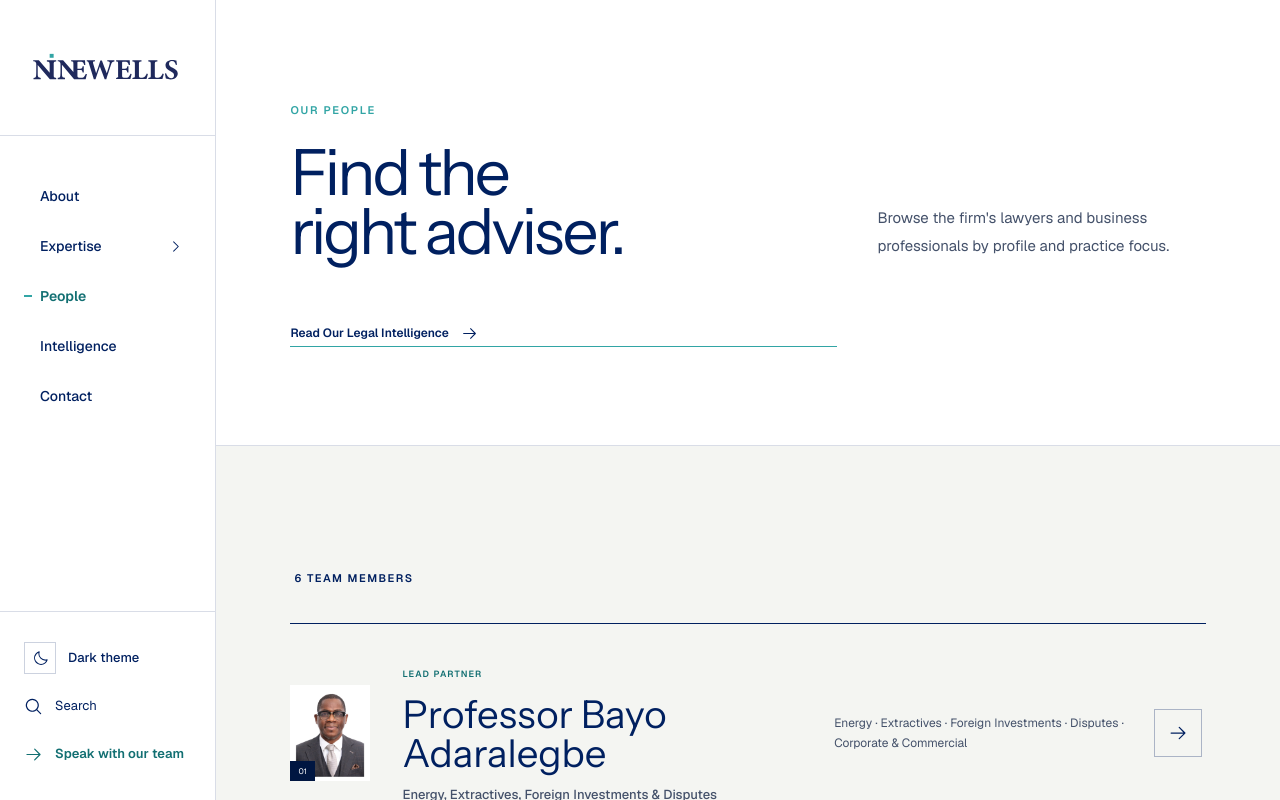
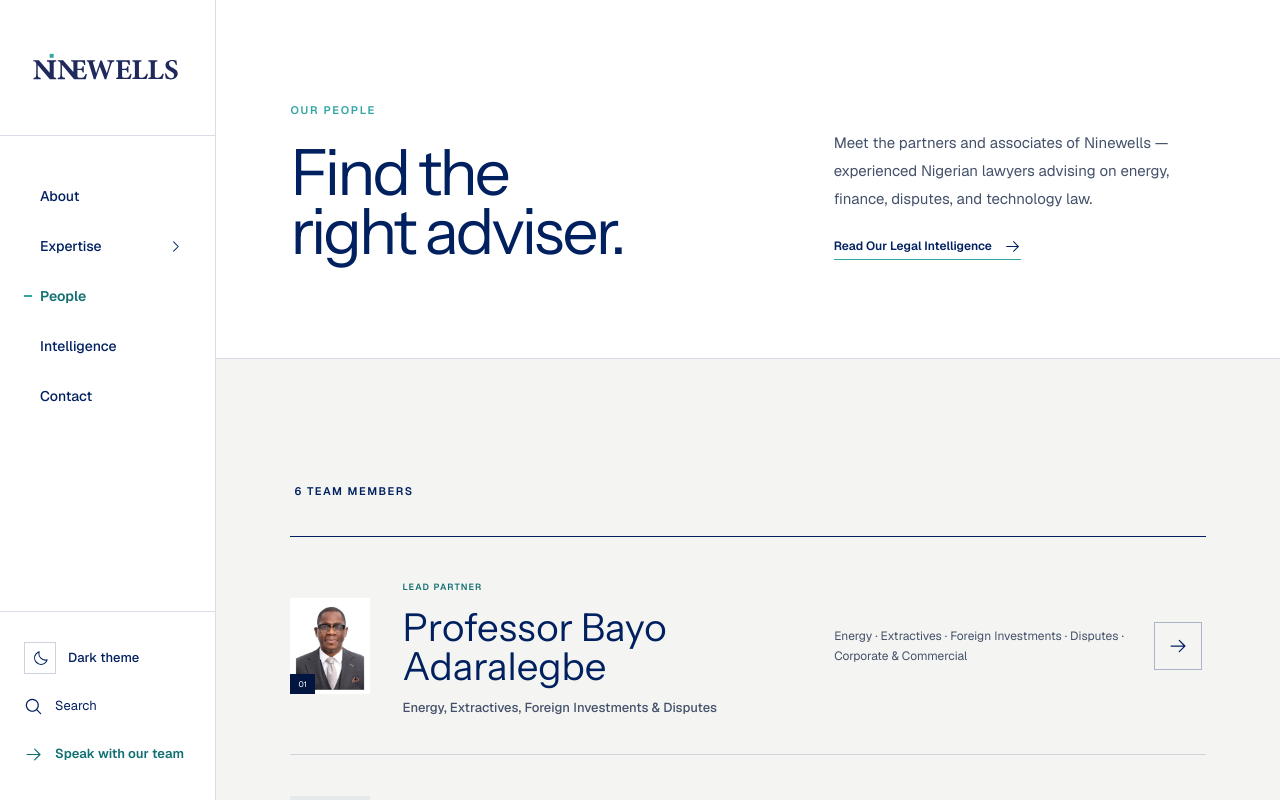
Before and after one commit to Psami-wondah/ninewellsweb, a React (Vite) app: page /people in a window 1280 px wide. Shown: the top 800 px of the page. Built offline with nearby package versions, Linux system fonts and the light colour scheme; no server answers.

Commit message:
refactor: Update layout and content in PeopleDirectoryPage; remove CentralCalloutSection

```diff
--- a/src/components/pages/PeopleDirectoryPage.tsx
+++ b/src/components/pages/PeopleDirectoryPage.tsx
@@ -2,7 +2,6 @@
 import { Link } from "react-router-dom";
 import { people } from "../../data/people";
 import { pageCallouts } from "../../data/siteContent";
-import { CentralCalloutSection } from "../sections/CentralCalloutSection";
 import { Eyebrow } from "../ui/Eyebrow";
 
 export function PeopleDirectoryPage() {
@@ -13,7 +12,7 @@
         aria-labelledby="people-directory-heading"
       >
         <div
-          className="grid gap-10 lg:grid-cols-[1.25fr_.75fr] lg:items-end"
+          className="grid gap-10 lg:grid-cols-[1.15fr_.85fr] lg:items-end"
           data-reveal="up"
         >
           <div>
@@ -25,9 +24,9 @@
               Find the right adviser.
             </h1>
           </div>
-          <p className="m-0 max-w-[490px] text-[15px] leading-7 text-slate dark:text-paper/80">
-            Browse the firm&apos;s lawyers and business professionals by profile
-            and practice focus.
+          <div className="flex max-w-[560px] flex-col items-start">
+            <p className="m-0 text-[15px] leading-7 text-slate dark:text-paper/80">
+              {pageCallouts.people.body}
             </p>
             <Link
               className="mt-6 inline-flex items-center gap-3 border-b border-teal pb-1 text-[12px] font-semibold text-navy no-underline dark:text-paper"
@@ -35,6 +34,7 @@
             >
               Read Our Legal Intelligence <ArrowRight size={17} />
             </Link>
+          </div>
         </div>
       </section>
 
@@ -116,7 +116,6 @@
         )}
       </section>
 
-      <CentralCalloutSection callout={pageCallouts.people} />
     </>
   );
 }
```
Lines whose indentation alone changed are shown as unchanged.
